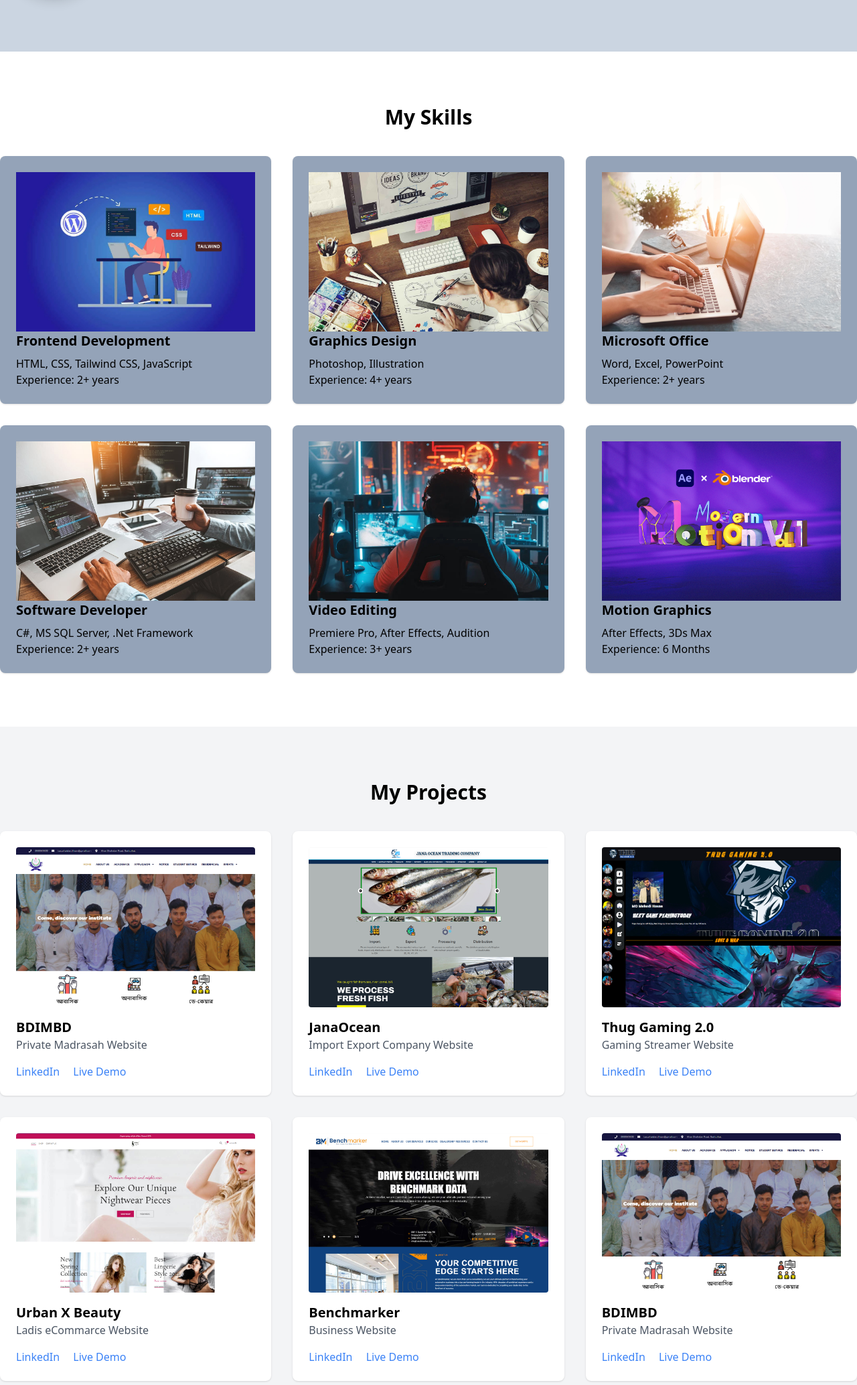
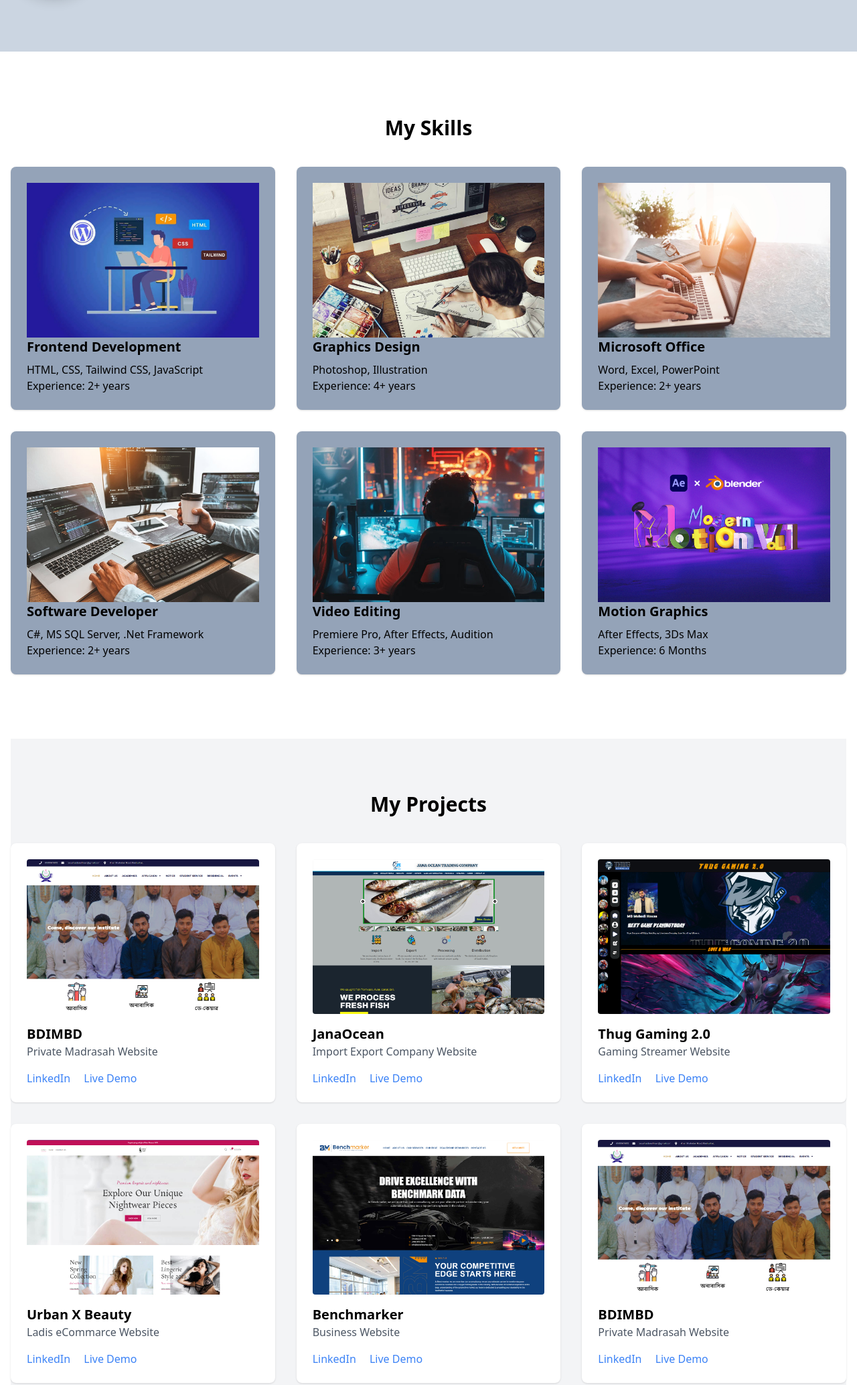
Before and after one commit to CloudStudioBD/Portfolio-Website, a plain HTML site: page index.html in a window 1280 px wide. Shown: the part 1083-3151 px from the top of the page at 67% size. Drawn offline with nearby package versions, Linux system fonts and the light colour scheme; files that its build step writes are made by us from their sources; a web font is replaced by a local one.

Commit message:
Sum Margin Added

```diff
--- a/index.html
+++ b/index.html
@@ -85,7 +85,7 @@
     </section>
 
     <!-- Skill Section -->
-    <section id="skills" class="py-20 bg-white">
+    <section id="skills" class="py-20 bg-white m-8 md:m-4">
         <div class="container mx-auto">
           <h2 class="text-3xl font-bold text-center mb-10">My Skills</h2>
           <div class="grid grid-cols-1 md:grid-cols-3 gap-8">
@@ -131,7 +131,7 @@
     </section>
 
     <!-- Project Section -->
-    <section id="projects" class="py-20 bg-gray-100">
+    <section id="projects" class="py-20 bg-gray-100 m-8 md:m-4">
         <div class="container mx-auto">
           <h2 class="text-3xl font-bold text-center mb-10">My Projects</h2>
           <div class="grid grid-cols-1 md:grid-cols-3 gap-8">
```
